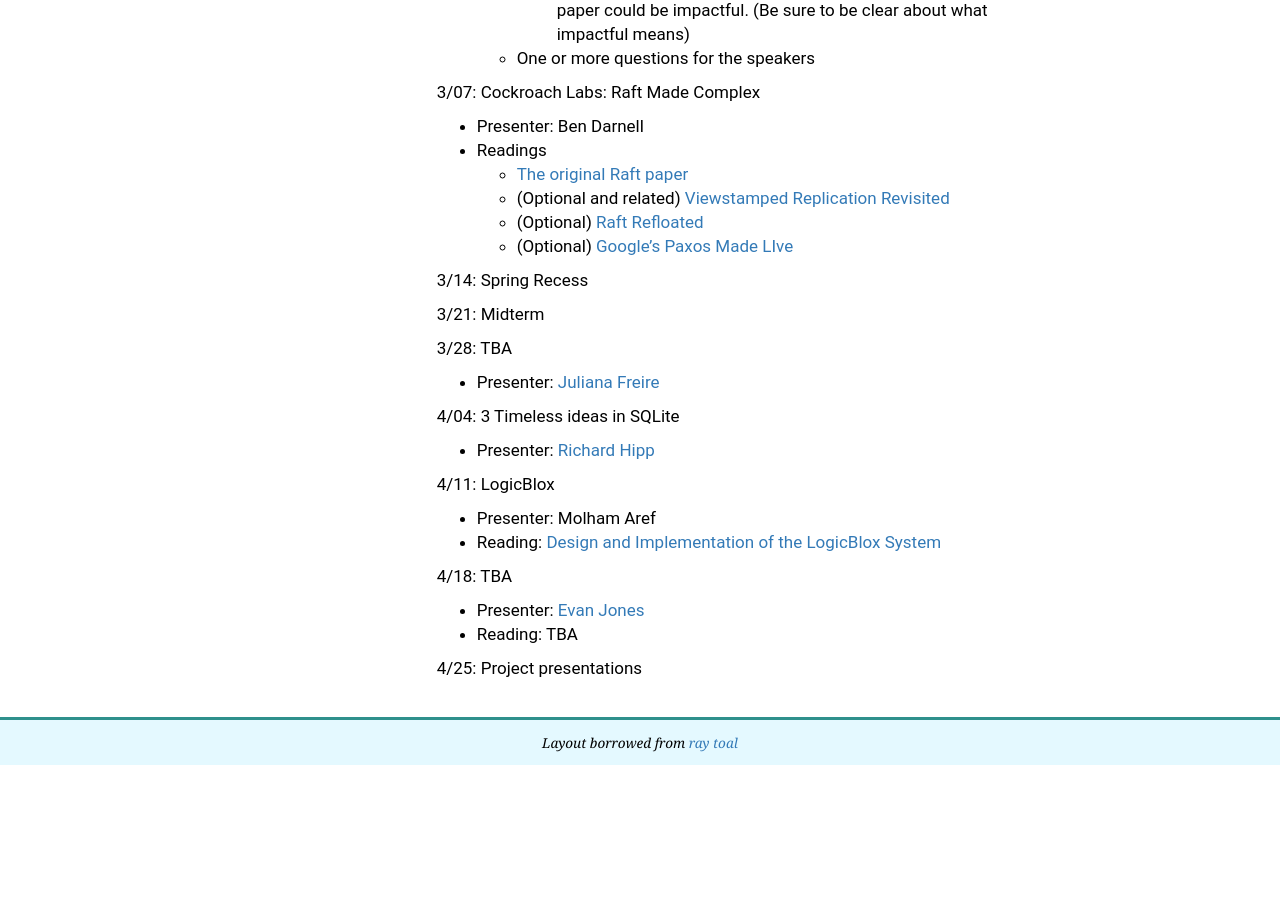
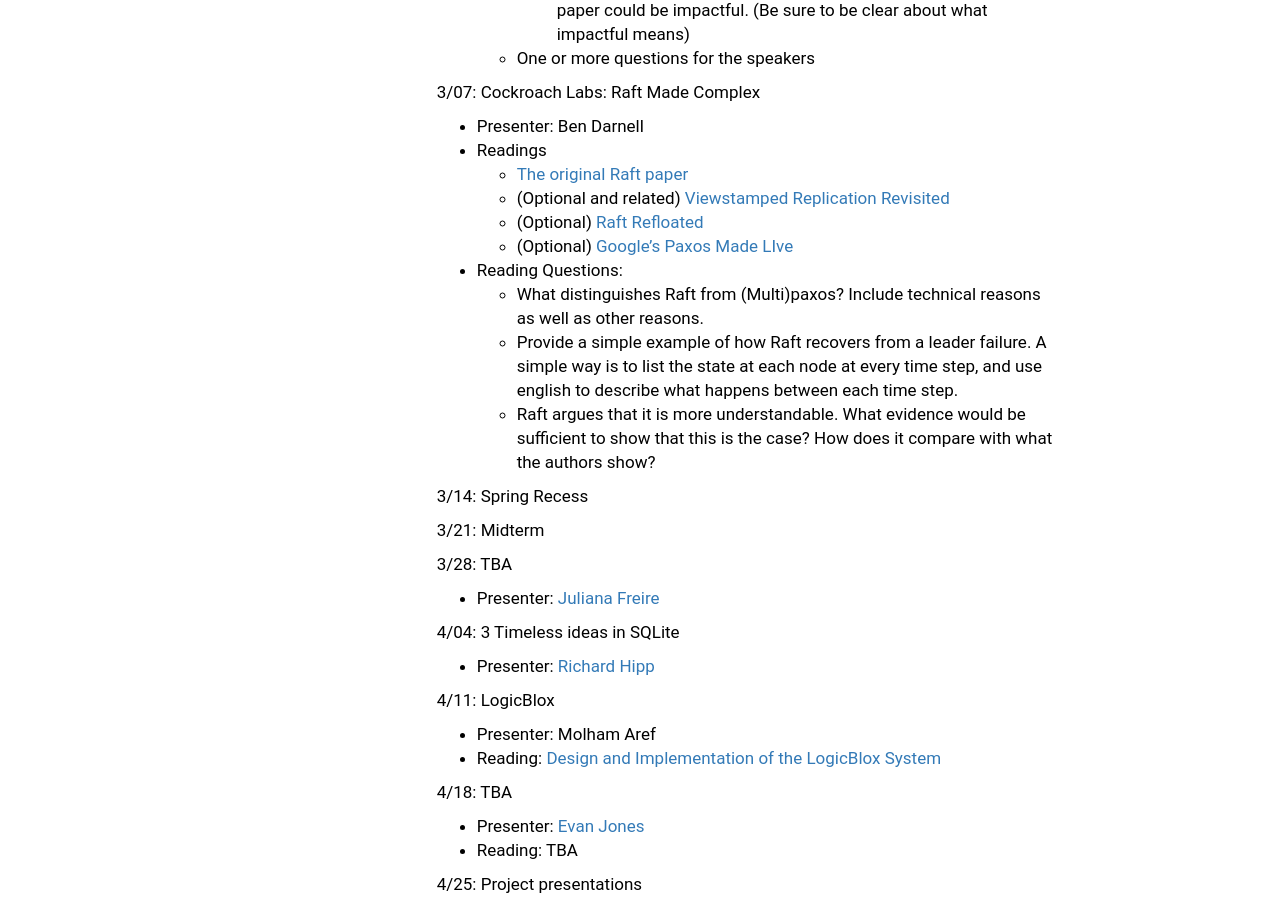
Before and after one commit to columbiadb/columbiadb.github.io, a Jekyll site: the page built from index.md, in a window 1280 px wide and 900 px high, scrolled down 2759 px. Built offline with Jekyll 4.4.1, drawn with Linux system fonts in a browser that asks for light colours; before the commit the page ends 3524 px from its top, so only the background shows below that.

Commit message:
lazy commit msg

```diff
--- a/index.md
+++ b/index.md
@@ -107,6 +107,10 @@
   * (Optional and related) [Viewstamped Replication Revisited](http://pmg.csail.mit.edu/papers/vr-revisited.pdf)
   * (Optional) [Raft Refloated](http://www.cl.cam.ac.uk/~ms705/pub/papers/2015-osr-raft.pdf)
   * (Optional) [Google's Paxos Made LIve](https://research.google.com/archive/paxos_made_live.html)
+* Reading Questions:
+  * What distinguishes Raft from (Multi)paxos?  Include technical reasons as well as other reasons.
+  * Provide a simple example of how Raft recovers from a leader failure.  A simple way is to list the state at each node at every time step, and use english to describe what happens between each time step.
+  * Raft argues that it is more understandable.  What evidence would be sufficient to show that this is the case?  How does it compare with what the authors show?
 
 3/14: Spring Recess
 
```
